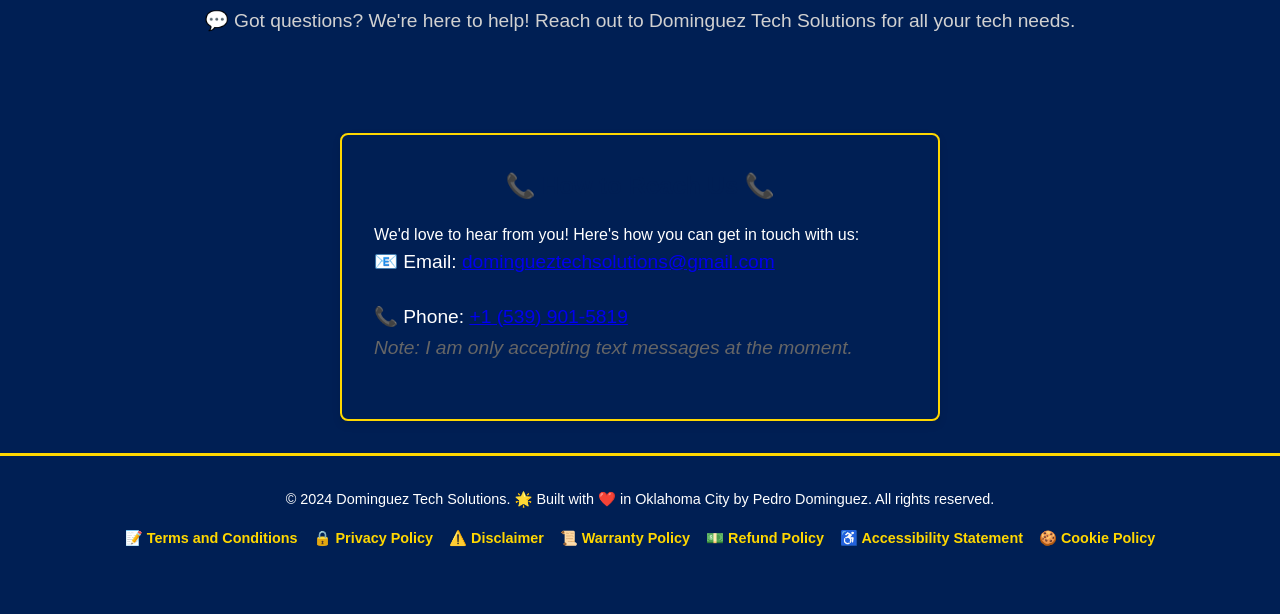
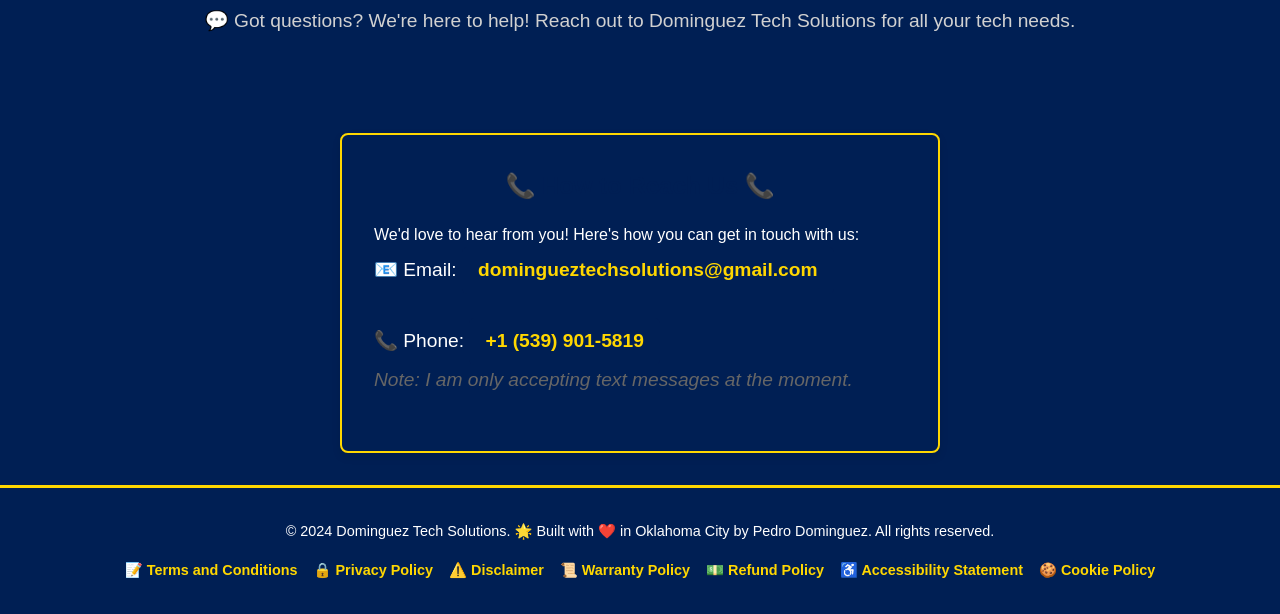
Before and after one commit to xtcedro/DominguezTS, a plain HTML site: page public/pages/contact/contact.html in a window 1280 px wide. Shown: the part 278-892 px from the top of the page. Before the commit the page ends 860 px from the top, so only its background shows below. Drawn offline with Linux system fonts and the light colour scheme; files that its build step writes are made by us from their sources; files whose address does not match are found by name.

Commit message:
Update sections.css

```diff
--- a/public/assets/css/sections.css
+++ b/public/assets/css/sections.css
@@ -27,6 +27,35 @@
 }
 
 /* Emphasized Notes */
+.contact-info em {
+  font-style: italic;
+  color: #666; /* Subtle gray for notes */
+}
+
+/* Contact Information Link Styles */
+.contact-info a {
+  display: inline-block; /* Make links block-like for better clickable area */
+  padding: 0.5rem 1rem; /* Add padding for a button-like feel */
+  color: #FFD700; /* Gold text for links */
+  background-color: #001f54; /* Dark Blue background */
+  text-decoration: none; /* Remove underline */
+  font-weight: bold; /* Bold for emphasis */
+  border-radius: 5px; /* Rounded corners */
+  transition: background-color 0.3s ease, transform 0.2s ease; /* Smooth hover effect */
+}
+
+.contact-info a:hover {
+  background-color: #004080; /* Lighter blue on hover */
+  transform: translateY(-2px); /* Slight lift effect */
+}
+
+.contact-info a:active {
+  background-color: #00294d; /* Darker blue when clicked */
+  transform: translateY(0); /* Reset lift */
+  box-shadow: inset 0 2px 4px rgba(0, 0, 0, 0.2); /* Add shadow for click effect */
+}
+
+/* Ensure emphasis for notes */
 .contact-info em {
   font-style: italic;
   color: #666; /* Subtle gray for notes */
```
